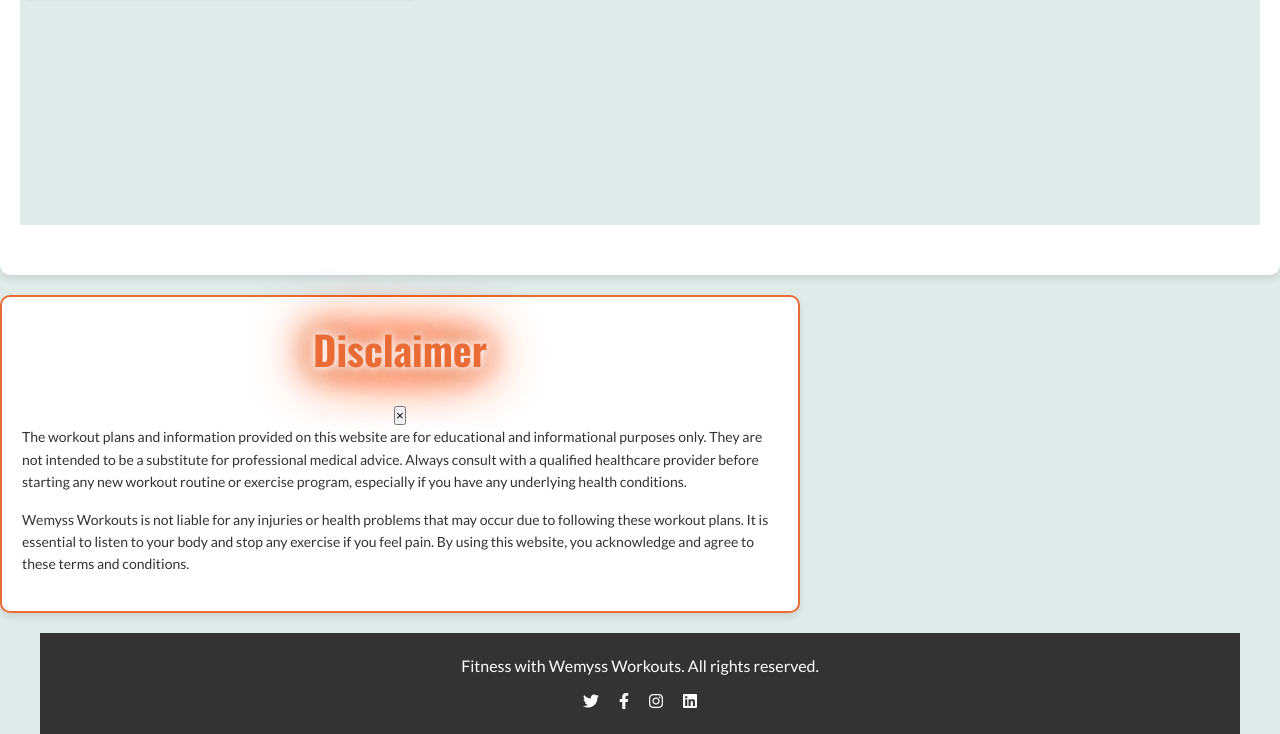
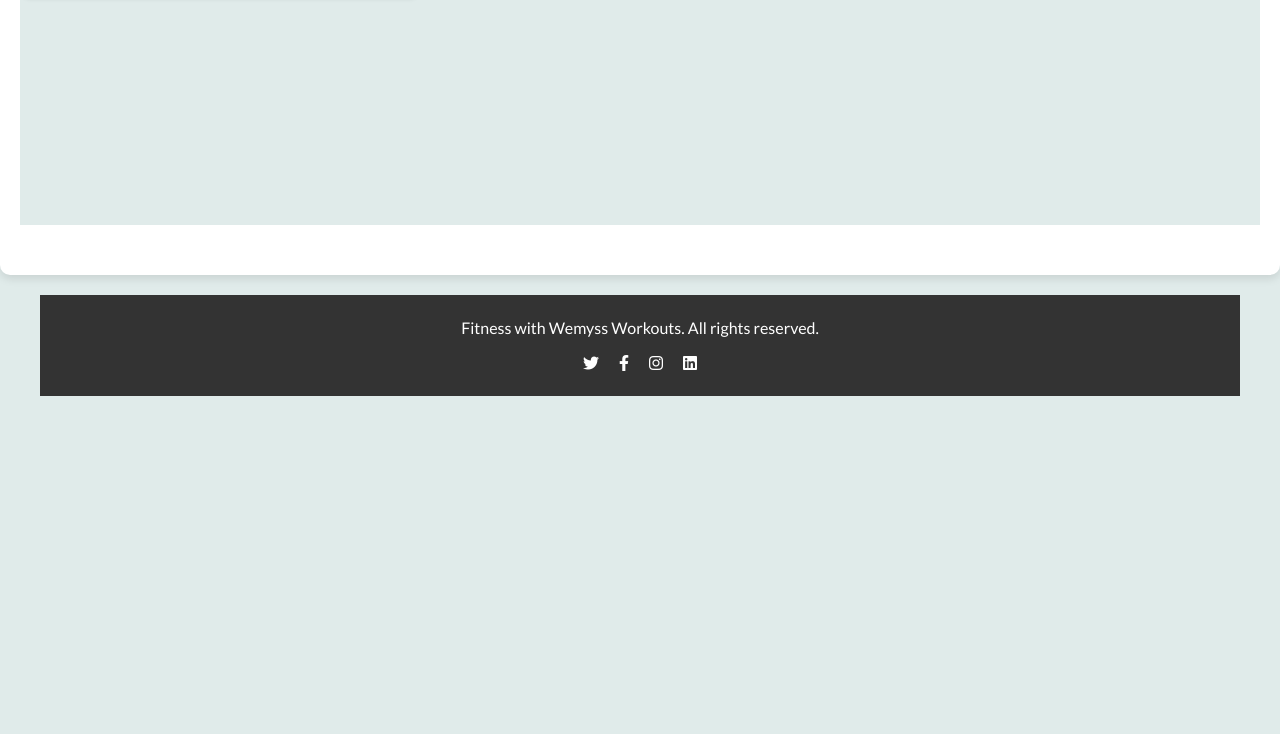
Before and after one commit to leo-wemyss-2024/Project-one-leo-wemyss, a plain HTML site: page classes.html in a window 1280 px wide. Shown: the part 5839-6573 px from the top of the page. After the commit the page ends 6235 px from the top, so only its background shows below. Drawn offline with nearby package versions, Linux system fonts and the light colour scheme.

Commit message:
removed dislcaimer from classes

```diff
--- a/classes.html
+++ b/classes.html
@@ -117,21 +117,6 @@
                 </div>
             </div>
         </section>
-        <section id="disclaimer" class="disclaimer content-section">
-            <h2 class="glow-text">Disclaimer</h2>
-            <button class="close-btn" aria-label="Close disclaimer">&times;</button>
-            <p>
-                The workout plans and information provided on this website are for educational and informational
-                purposes only. They are not intended to be a substitute for professional medical advice. Always consult
-                with a qualified healthcare provider before starting any new workout routine or exercise program,
-                especially if you have any underlying health conditions.
-            </p>
-            <p>
-                Wemyss Workouts is not liable for any injuries or health problems that may occur due to following these
-                workout plans. It is essential to listen to your body and stop any exercise if you feel pain. By using
-                this website, you acknowledge and agree to these terms and conditions.
-            </p>
-        </section>
     </main>
 
     <footer class="footer-content">
```
